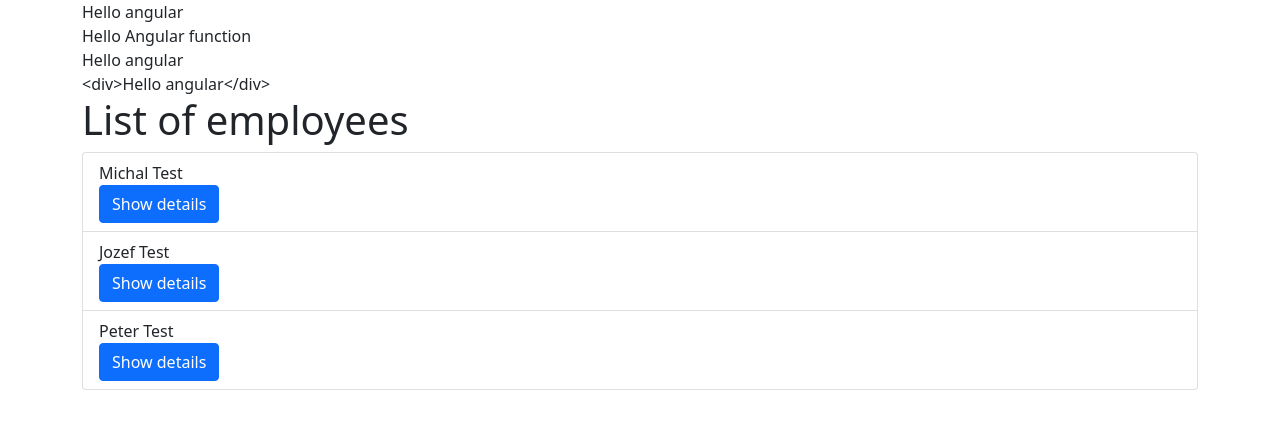
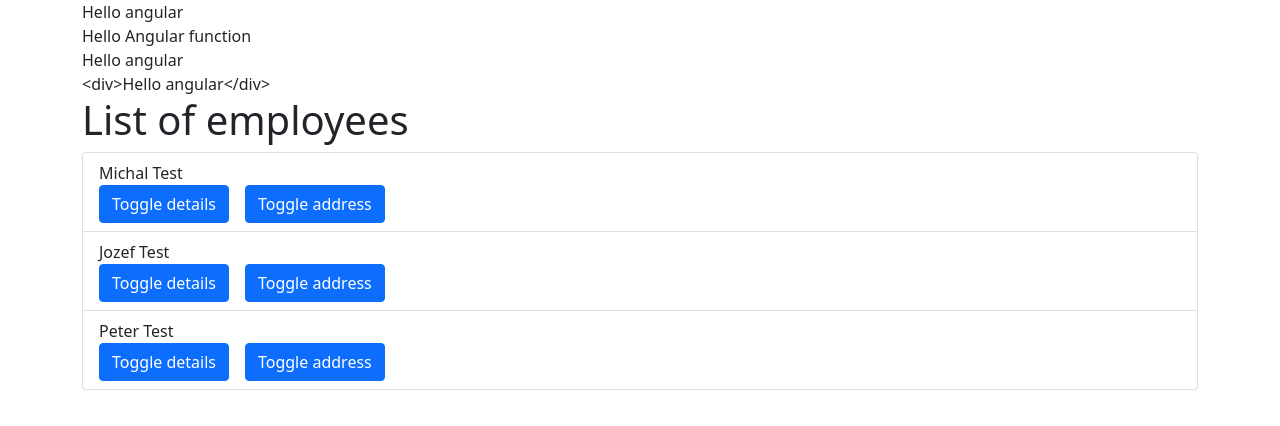
Before and after one commit to plevko/angular-training, an Angular app: page / in a window 1280 px wide. Shown: the top 426 px of the page. Built offline with nearby package versions, Linux system fonts and the light colour scheme.

Commit message:
Address toggle button

```diff
--- /dev/null
+++ b/src/app/employees/employee-list-item/employee-list-item.component.html
@@ -0,0 +1,16 @@
+<span> {{ employee.name }} {{ employee.surname }} </span>
+<div class="button-container">
+  <button type="button" class="btn btn-primary" (click)="toggleDetail()">
+    Toggle details
+  </button>
+  <button type="button" class="btn btn-primary" (click)="toggleAddress()">
+    Toggle address
+  </button>
+</div>
+<div *ngIf="detailVisible">
+  <div>Phone: {{ employee.phone }}</div>
+  <div>Email: {{ employee.email }}</div>
+</div>
+<div *ngIf="addressVisible">
+  {{ getAddress() }}
+</div>
--- /dev/null
+++ b/src/app/employees/employee-list-item/employee-list-item.component.scss
@@ -0,0 +1,5 @@
+.button-container {
+    button {
+        margin-right: 1rem;
+    }
+}
--- /dev/null
+++ b/src/app/employees/employee-list-item/employee-list-item.component.ts
@@ -0,0 +1,28 @@
+import { Employee } from './../../model/employee.model';
+import { Component, Input } from '@angular/core';
+
+@Component({
+  selector: 'app-employee-list-item',
+  templateUrl: './employee-list-item.component.html',
+  styleUrls: ['./employee-list-item.component.scss'],
+})
+export class EmployeeListItemComponent {
+  @Input() employee!: Employee;
+
+  detailVisible = false;
+  addressVisible = false;
+
+  toggleDetail(): void {
+    this.detailVisible = !this.detailVisible;
+  }
+
+  toggleAddress(): void {
+    this.addressVisible = !this.addressVisible;
+  }
+
+  getAddress(): string {
+    return this.employee.address
+      ? `Street: ${this.employee.address.street} HouseNumber: ${this.employee.address.houseNumber} City: ${this.employee.address.city} Country: ${this.employee.address.country}`
+      : 'No address';
+  }
+}
--- a/src/app/employees/employees.component.html
+++ b/src/app/employees/employees.component.html
@@ -1,19 +1,6 @@
 <h1>List of employees</h1>
 <ul class="list-group">
   <li class="list-group-item" *ngFor="let employee of employees">
-    <span> {{ employee.name }} {{ employee.surname }} </span>
-    <div>
-      <button
-        type="button"
-        class="btn btn-primary"
-        (click)="showDetail(employee)"
-      >
-        Show details
-      </button>
-    </div>
-    <div *ngIf="employee.id === selectedEmployee?.id">
-      <div>Phone: {{ employee.phone }}</div>
-      <div>Email: {{ employee.email }}</div>
-    </div>
+    <app-employee-list-item [employee]="employee"></app-employee-list-item>
   </li>
 </ul>
--- a/src/app/employees/employees.component.ts
+++ b/src/app/employees/employees.component.ts
@@ -41,10 +41,4 @@
       phone: '+421903123123',
     },
   ];
-
-  selectedEmployee?: Employee;
-
-  showDetail(employee: Employee): void {
-    this.selectedEmployee = employee;
-  }
 }
```
Also changed, not shown: src/app/app.module.ts (+9 -10 lines).
